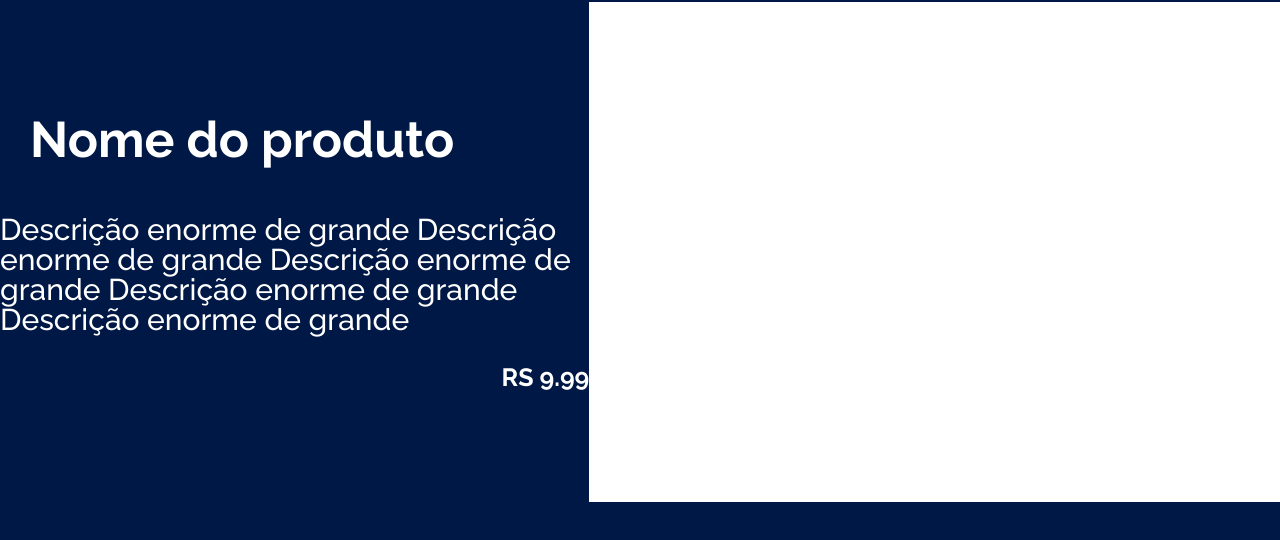
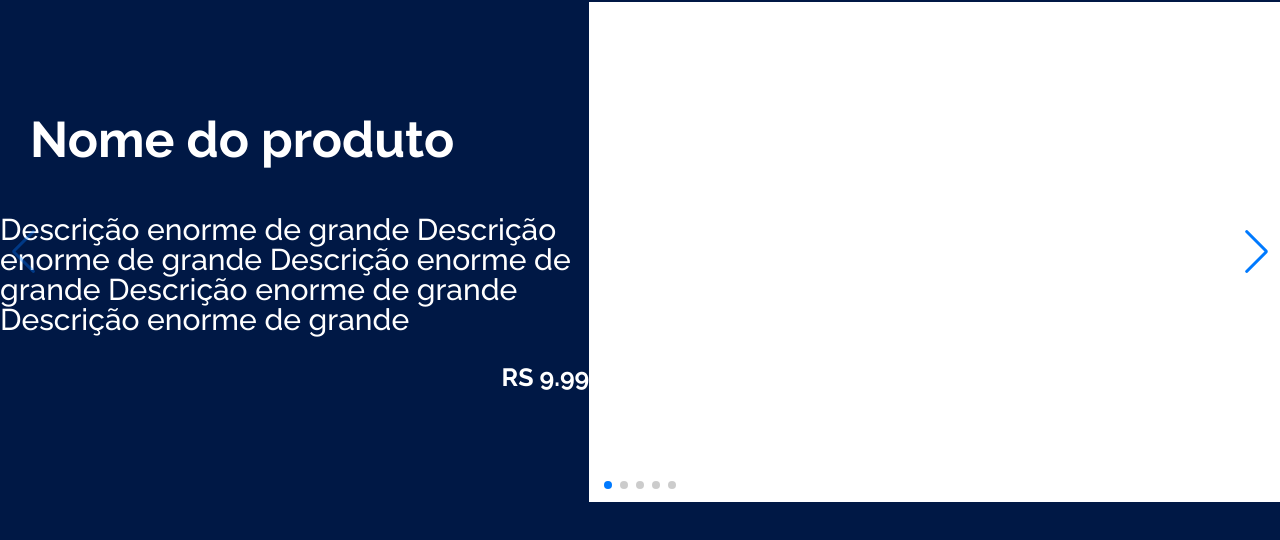
Before and after one commit to enzojga/tech-store-front, a JavaScript app: page / in a window 1280 px wide. Shown: the part 188-728 px from the top of the page. Built offline with nearby package versions, Linux system fonts and the light colour scheme.

Commit message:
Implementação dos slides

```diff
--- a/package.json
+++ b/package.json
@@ -7,7 +7,8 @@
     "react-dom": "^17.0.2",
     "react-router-dom": "^6.4.0",
     "react-scripts": "^4.0.3",
-    "styled-components": "^5.3.5"
+    "styled-components": "^5.3.5",
+    "swiper": "^8.4.0"
   },
   "scripts": {
     "start": "react-scripts start",
--- a/src/components/MainPage.js
+++ b/src/components/MainPage.js
@@ -1,7 +1,30 @@
 import { Header,Content } from "../themes/themes";
 import styled from "styled-components";
+import {Swiper, SwiperSlide} from "swiper/react";
+import SwiperCore, {Navigation,Pagination} from "swiper";
+import "swiper/swiper-bundle.css"
+
+SwiperCore.use([Navigation,Pagination])
 
 export default function MainPage(){
+
+    const slides = [];
+    for(let i = 0; i < 5; i++){
+        slides.push(
+            <SwiperSlide>
+                <MainProduct>
+                    <ProductInfo>
+                        <h1>Nome do produto</h1>
+                        <h2>Descrição enorme de grande Descrição enorme de grande Descrição enorme de grande Descrição enorme de grande Descrição enorme de grande</h2>
+                        <h3>RS 9.99</h3>
+                    </ProductInfo>
+                    <ProductImage>
+                    </ProductImage>
+                </MainProduct>
+            </SwiperSlide>
+        )
+    }
+
     return(
         <>
             <Header>
@@ -17,15 +40,9 @@ export default function MainPage(){
                 </div>
             </Header>
             <Content color={"#001845"}>
-                <MainProduct>
-                    <ProductInfo>
-                        <h1>Nome do produto</h1>
-                        <h2>Descrição enorme de grande Descrição enorme de grande Descrição enorme de grande Descrição enorme de grande Descrição enorme de grande</h2>
-                        <h3>RS 9.99</h3>
-                    </ProductInfo>
-                    <ProductImage>
-                    </ProductImage>
-                </MainProduct>
+                <Swiper navigation pagination>
+                    {slides}
+                </Swiper>
             </Content>
         </>
     )
--- a/src/themes/themes.js
+++ b/src/themes/themes.js
@@ -29,6 +29,8 @@ const Content = styled.div`
     width: 100%;
     height: calc(100vh - 80px);
     background-color: ${props => props.color};
+    display: flex;
+    align-items: center;
 `
 
 
```
Also changed, not shown: 1 other file (tests, documents, lock files or other folders).
